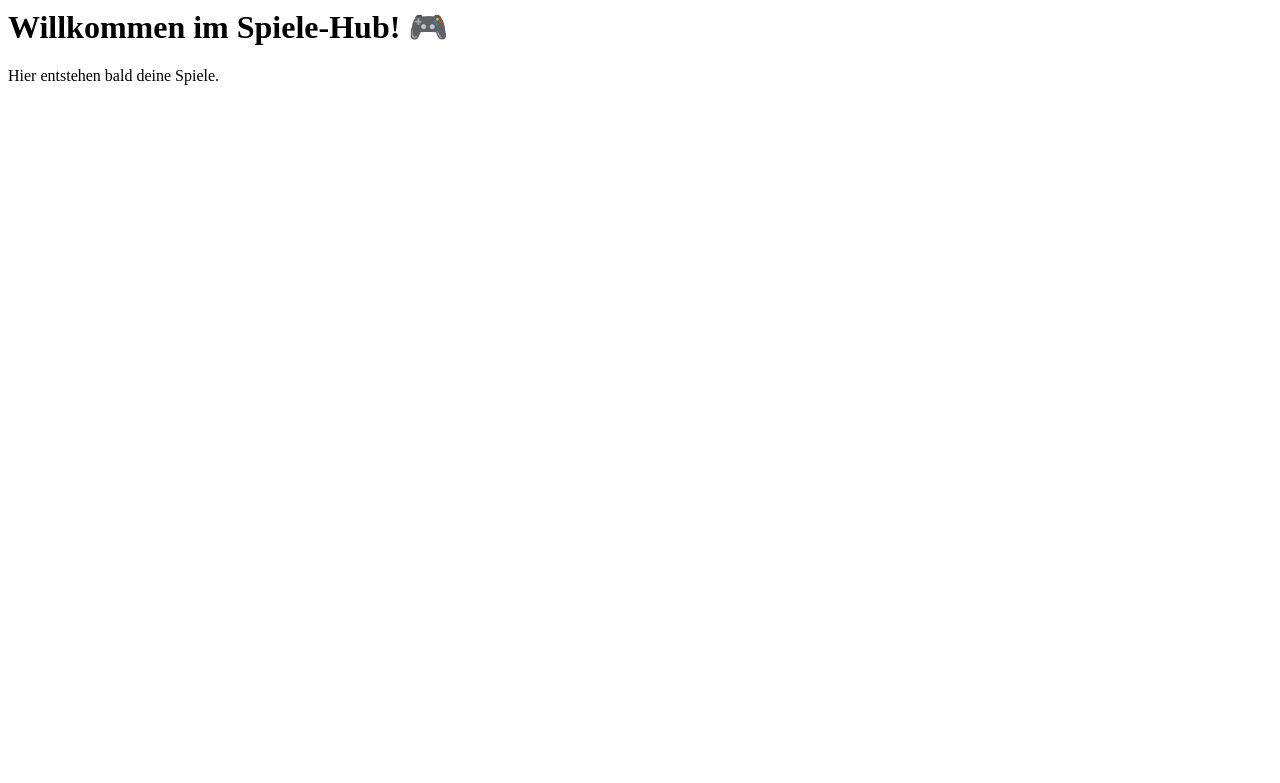
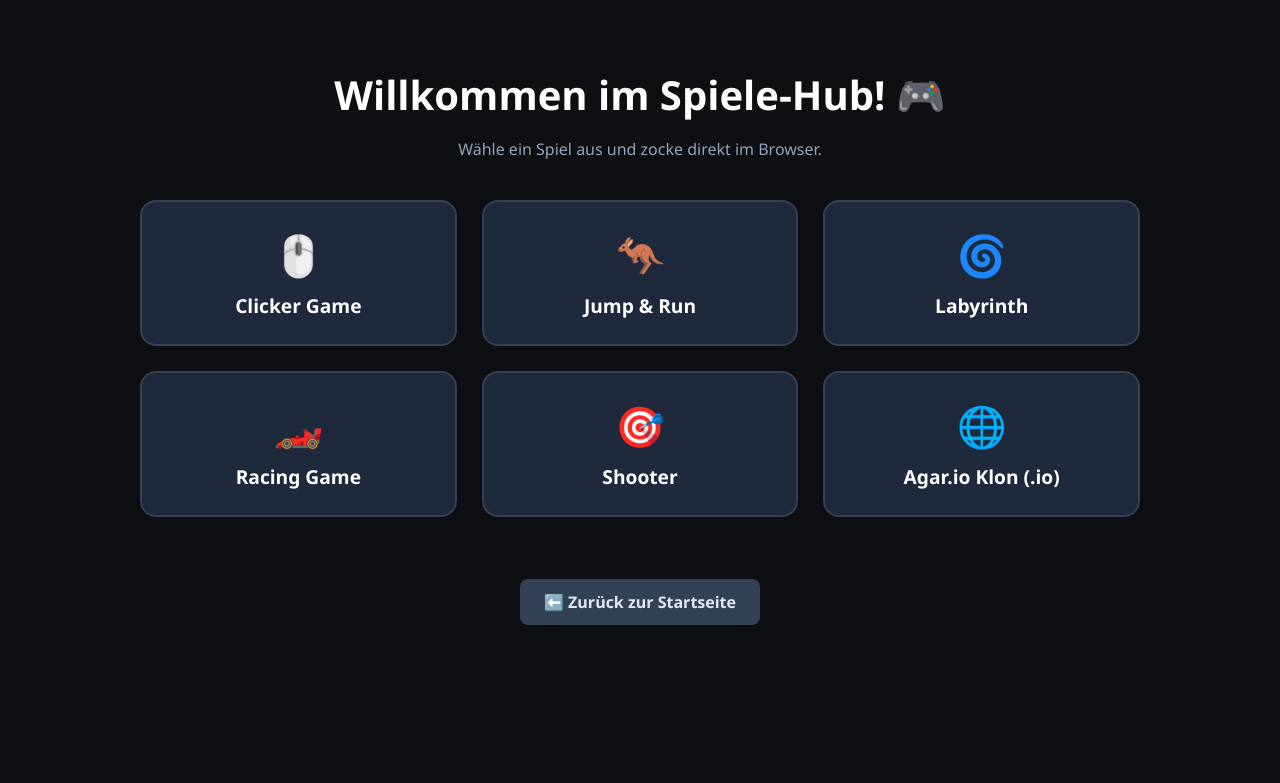
Before and after one commit to GotUrBack-Public/stefan-website, a Flask app: page /spiele-hub in a window 1280 px wide. Shown: the top 783 px of the page. Run offline with Flask 3, Linux system fonts and the light colour scheme.

Commit message:
Update spiele-hub.html

```diff
--- a/templates/spiele-hub.html
+++ b/templates/spiele-hub.html
@@ -1,2 +1,119 @@
-<h1>Willkommen im Spiele-Hub! 🎮</h1>
-<p>Hier entstehen bald deine Spiele.</p>
+<!DOCTYPE html>
+<html lang="de">
+<head>
+    <meta charset="UTF-8">
+    <meta name="viewport" content="width=device-width, initial-scale=1.0">
+    <title>STEFAN | Spiele-Hub 🎮</title>
+    <style>
+        body {
+            background-color: #0d0f12;
+            color: #e2e8f0;
+            font-family: 'Segoe UI', Tahoma, Geneva, Verdana, sans-serif;
+            margin: 0;
+            padding: 40px;
+            text-align: center;
+        }
+
+        h1 {
+            color: #ffffff;
+            font-size: 2.5rem;
+            margin-bottom: 10px;
+        }
+
+        .subtitle {
+            color: #94a3b8;
+            margin-bottom: 40px;
+        }
+
+        /* Spiele-Raster */
+        .games-grid {
+            display: grid;
+            grid-template-columns: repeat(auto-fit, minmax(250px, 1fr));
+            gap: 25px;
+            max-width: 1000px;
+            margin: 0 auto 40px auto;
+        }
+
+        /* Spiele-Karten */
+        .game-card {
+            background-color: #1e293b;
+            border: 2px solid #334155;
+            border-radius: 16px;
+            padding: 25px;
+            text-decoration: none;
+            color: #ffffff;
+            font-weight: bold;
+            font-size: 1.2rem;
+            transition: transform 0.2s, border-color 0.2s, box-shadow 0.2s;
+            display: flex;
+            flex-direction: column;
+            align-items: center;
+            justify-content: center;
+            gap: 10px;
+        }
+
+        .game-card:hover {
+            transform: translateY(-5px);
+            border-color: #3b82f6;
+            box-shadow: 0 10px 20px rgba(59, 130, 246, 0.2);
+        }
+
+        .game-icon {
+            font-size: 2.5rem;
+        }
+
+        /* Zurück-Button */
+        .back-btn {
+            display: inline-block;
+            background-color: #334155;
+            color: #e2e8f0;
+            text-decoration: none;
+            padding: 12px 24px;
+            border-radius: 8px;
+            font-weight: 600;
+            transition: background-color 0.2s;
+        }
+
+        .back-btn:hover {
+            background-color: #475569;
+        }
+    </style>
+</head>
+<body>
+
+    <h1>Willkommen im Spiele-Hub! 🎮</h1>
+    <p class="subtitle">Wähle ein Spiel aus und zocke direkt im Browser.</p>
+
+    <!-- Hier sind all deine hochgeladenen Spiele verlinkt -->
+    <div class="games-grid">
+        <a href="/clicker" class="game-card">
+            <span class="game-icon">🖱️</span>
+            <span>Clicker Game</span>
+        </a>
+        <a href="/jump" class="game-card">
+            <span class="game-icon">🦘</span>
+            <span>Jump & Run</span>
+        </a>
+        <a href="/labyrinth" class="game-card">
+            <span class="game-icon">🌀</span>
+            <span>Labyrinth</span>
+        </a>
+        <a href="/racing" class="game-card">
+            <span class="game-icon">🏎️</span>
+            <span>Racing Game</span>
+        </a>
+        <a href="/shooter" class="game-card">
+            <span class="game-icon">🎯</span>
+            <span>Shooter</span>
+        </a>
+        <a href="/io" class="game-card">
+            <span class="game-icon">🌐</span>
+            <span>Agar.io Klon (.io)</span>
+        </a>
+    </div>
+
+    <br>
+    <a href="/" class="back-btn">⬅️ Zurück zur Startseite</a>
+
+</body>
+</html>
```
